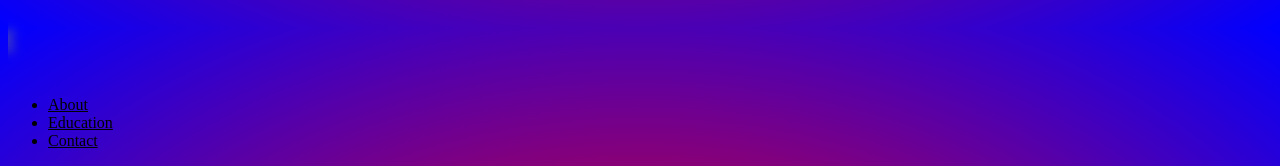
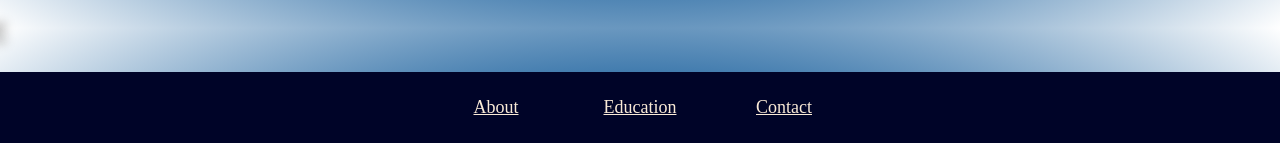
Before and after one commit to imwasimshaikh/imwasimshaikh.io, a plain HTML site: page index.html in a window 1280 px wide. Shown: the part 1572-1738 px from the top of the page. After the commit the page ends 1715 px from the top, so only its background shows below. Drawn offline with Linux system fonts and the light colour scheme.

Commit message:
Update style.css

```diff
--- a/style.css
+++ b/style.css
@@ -1,9 +1,11 @@
 @import url('https://fonts.googleapis.com/css2?family=Raleway:wght@300&display=swap');
 body{
+    margin: 0%;
+    padding: 0%;
     background: fixed;
     background-repeat: no-repeat;
     background-size: auto;
-    background-image: radial-gradient(Red,Blue);
+    background-image: radial-gradient(#000428, #004e92,white);
 }
 h1{
     color: aqua;
@@ -41,3 +43,27 @@ h3{
     text-decoration: underline;
     text-shadow: black 00 5px, grey 6px 6px 11px;
 }
+.navbar ul{
+        list-style: none;
+        background:#000428;
+        padding: 0%;
+        margin: 0%;
+        text-align: center;
+}
+.navbar li{
+    display: inline-block;
+}
+
+.navbar a{
+    text-decoration: underline;
+    color: antiquewhite;
+    width: 100px;
+    display: block;
+    padding: 25px 20px;
+    font-size: 18px;
+    text-align: center;
+}
+.navbar a:hover{
+         background: cadetblue;
+
+}
```
